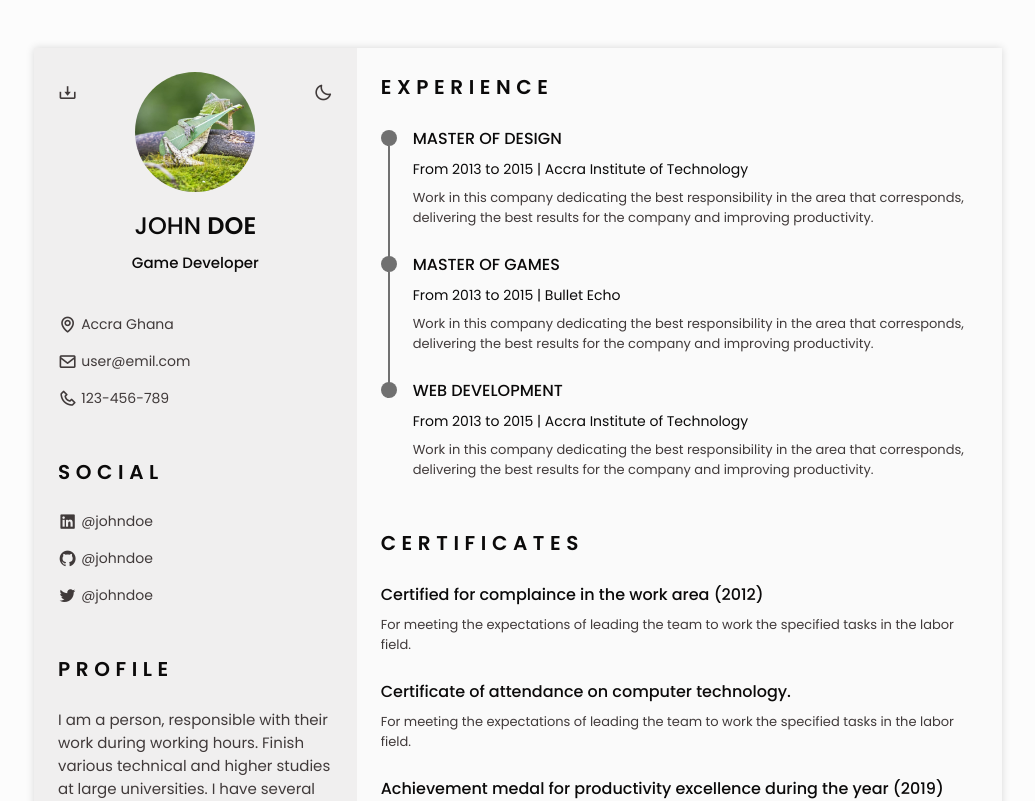
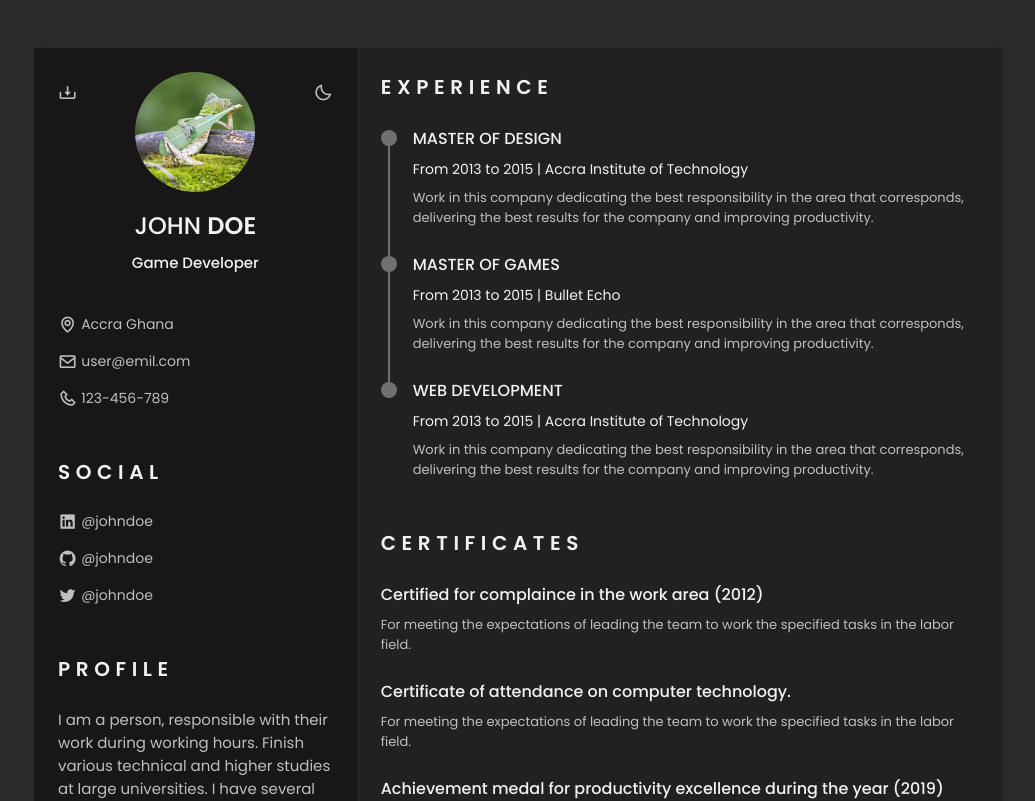
Before and after one commit to Beth-Taiwo/vue-resume-builder, a Vue app: page / in a window 1280 px wide. Shown: the top 801 px of the page, without its empty margins (122-1157 px from the left). Built offline with nearby package versions, Linux system fonts and the light colour scheme.

Commit message:
change theme

```diff
--- /dev/null
+++ b/src/components/resumePreview/ThemeButton.vue
@@ -0,0 +1,50 @@
+<template>
+  <i
+    class="bx change-theme"
+    :class="{ 'bx-sun': currentTheme === 'light', ' bx-moon': currentTheme !== 'light' }"
+    title="Theme"
+    id="theme-button"
+    ref="themeButton"
+    @click="changeTheme"
+  ></i>
+</template>
+
+<script>
+export default {
+  name: 'ThemeButton',
+  data() {
+    return {
+      currentTheme: 'light'
+    }
+  },
+  watch: {
+    currentTheme() {
+      this.persistCurrentTheme()
+      this.updateClasses()
+    }
+  },
+  mounted() {
+    this.currentTheme = localStorage.getItem('selected-theme')
+  },
+  methods: {
+    changeTheme() {
+      this.currentTheme = this.currentTheme === 'light' ? 'dark' : 'light'
+
+      const themeButton = this.$refs.themeButton
+      themeButton.classList.toggle('bx-sun')
+    },
+    persistCurrentTheme() {
+      localStorage.setItem('selected-theme', this.currentTheme)
+    },
+    updateClasses() {
+      if (this.currentTheme === 'light') {
+        document.body.classList.remove('dark-theme')
+      } else {
+        document.body.classList.contains('dark-theme') || document.body.classList.add('dark-theme')
+      }
+    }
+  }
+}
+</script>
+
+<style></style>
--- a/src/components/resumePreview/index.vue
+++ b/src/components/resumePreview/index.vue
@@ -29,7 +29,7 @@
             </div>
           </div>
           <!-- Theme change button -->
-          <i class="bx bx-moon change-theme" title="Theme" id="theme-button"></i>
+          <ThemeButton />
           <!-- Button to generate and download the pdf. Available for desktop. -->
           <i
             class="bx bx-download generate-pdf"
@@ -298,10 +298,11 @@
 <script>
 import html2pdf from 'html2pdf.js'
 import HeaderComponent from './Header.vue'
+import ThemeButton from './ThemeButton.vue'
 
 export default {
   name: 'ResumePreview',
-  components: { HeaderComponent },
+  components: { HeaderComponent, ThemeButton },
   data() {
     return {
       showScrollTopBtn: false
```
